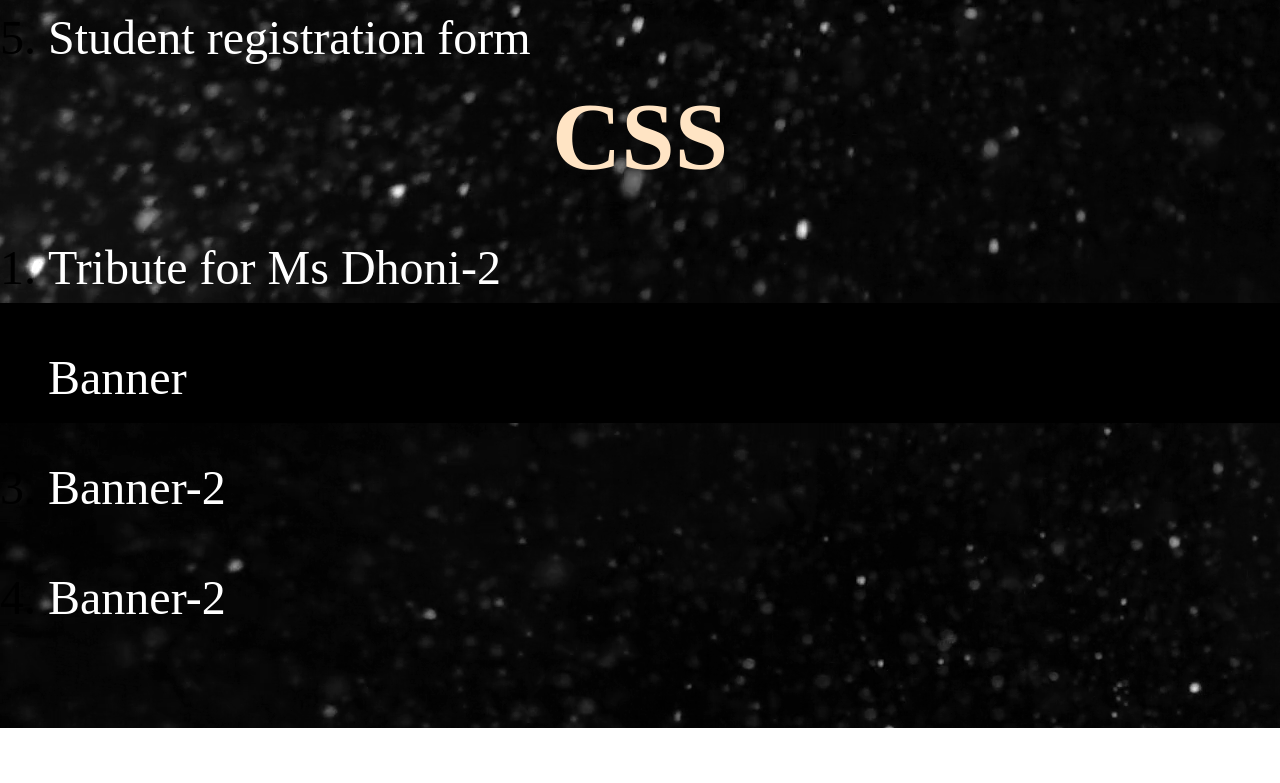
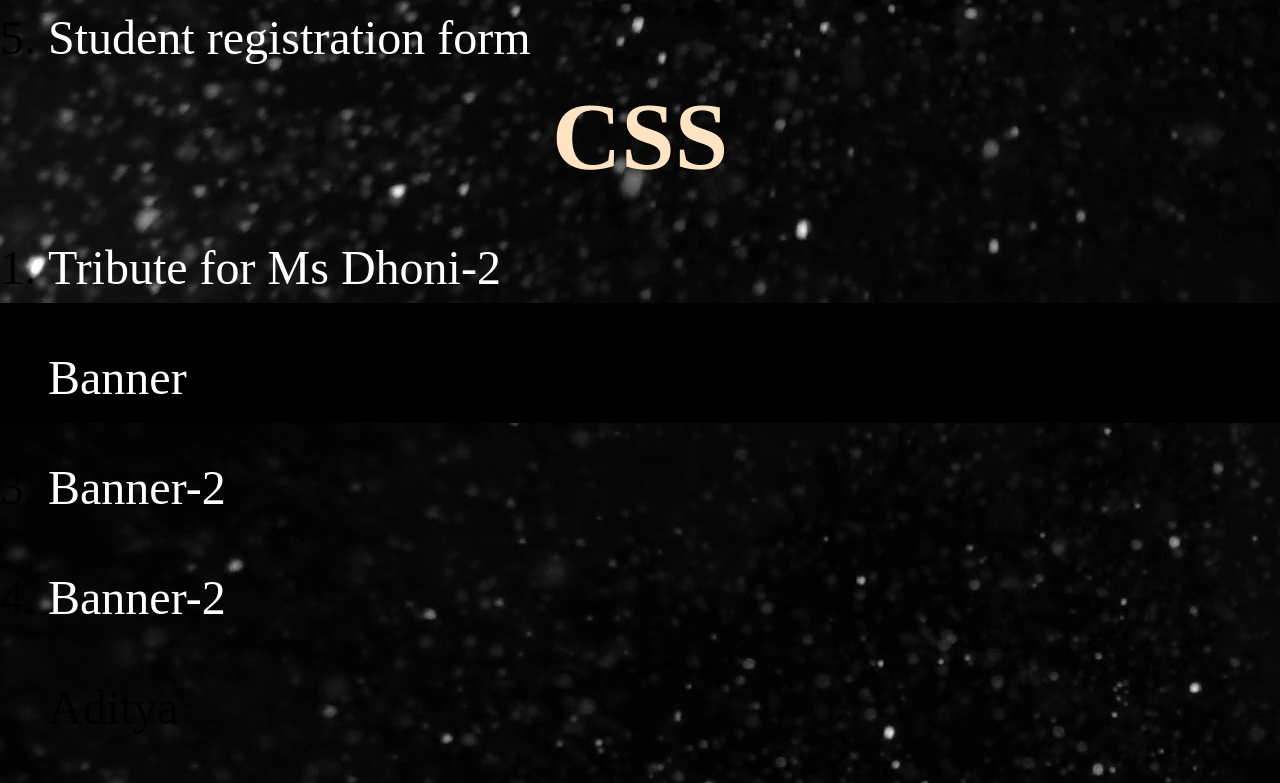
Before and after one commit to lakshyaaditya/ADITYA, a plain HTML site: page Index/index.html in a window 1280 px wide. Shown: the part 837-1620 px from the top of the page. Before the commit the page ends 1565 px from the top, so only its background shows below. Drawn offline with Linux system fonts and the light colour scheme.

Commit message:
Update index.html

```diff
--- a/Index/index.html
+++ b/Index/index.html
@@ -52,7 +52,7 @@ h1
 
             <li><a href="https://gregarious-fudge-0e1026.netlify.app">Banner-2</a></li><Br>
 
-
+Aditya
 
 
 </ol>
```
